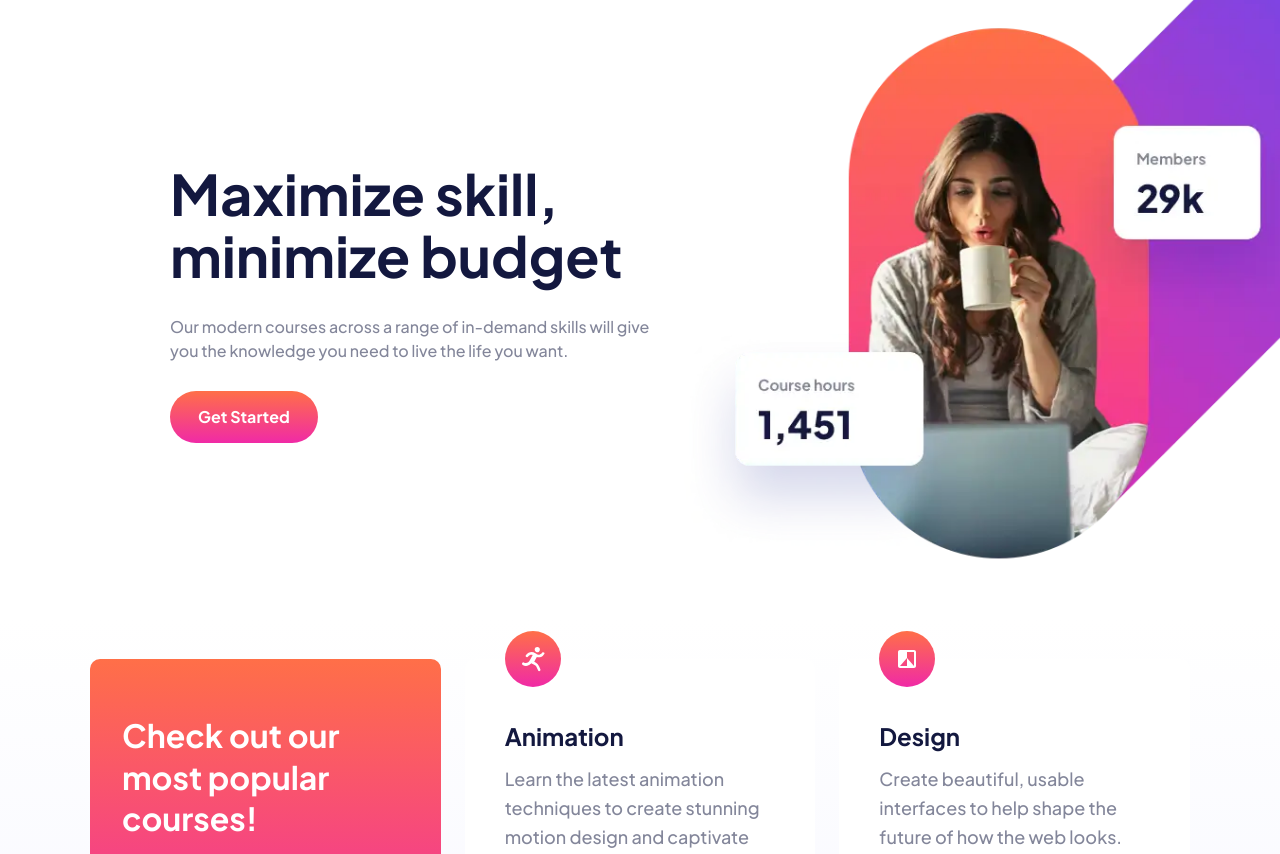
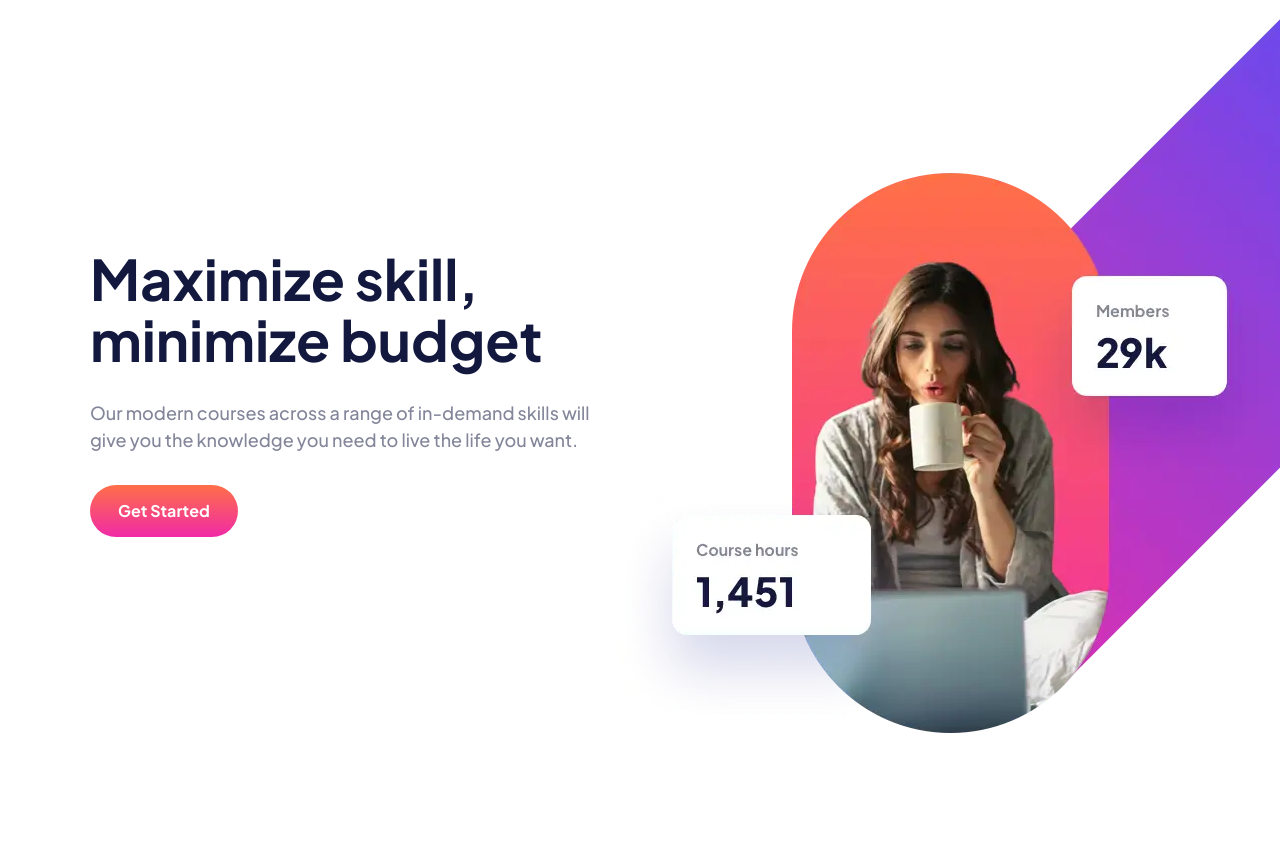
Before and after one commit to MattPahuta/skilled-elearning-webpage, a plain HTML site: page index.html in a window 1280 px wide. Shown: the part 76-930 px from the top of the page. Drawn offline with Linux system fonts and the light colour scheme.

Commit message:
Adjust header layout, card styles, and desktop typography

```diff
--- a/css/style.css
+++ b/css/style.css
@@ -10,26 +10,12 @@
   --clr-lt-pink: #FFA7C3;
   --clr-white: #FFFFFF;
   /* gradients */
-  /* example - background: var(--bg-gadient-1); */
   --bg-gradient-1: linear-gradient(180deg, #FF6F48 0.04%, #F02AA6 100%);
   --bg-gradient-2: linear-gradient(180deg, #4851FF 0%, #F02AA6 99.92%);
-
-  /* :root {
-    --clr-gradient-400: linear-gradient(#4751ff,#f028a7);
-    --clr-gradient-700: linear-gradient(0deg,#f028a7 0%,#ff6f47);
-
-    --bg-courses: linear-gradient(#fff,#f0f1ff);
-    --bg-courses-header: var(--clr-gradient-700);
-    --bg-course-icon: var(--clr-gradient-700);
-    --shadow: 0 2.5rem 5rem hsl(233 92% 29%/0.04);
-  } */
-
-
   /* fonts
     font-family: 'Plus Jakarta Sans', sans-serif;
   */
   --ff-main: 'Plus Jakarta Sans', sans-serif;
-
   /* font sizes */
   /* Heading (XL) - 56px/70px line height */
   --fs-heading-xl: 3.5rem;
@@ -45,12 +31,10 @@
   --fs-body-med: 1.125rem;
   /* Body (S) - 16px/28px line height */
   --fs-body-sml: 1rem;
-
   /* line heights */
   --lh-lrg: 4.375rem;
   --lh-med: 2.5rem;
   --lh-sml: 1.75rem;
-
 }
 
 
@@ -92,7 +76,6 @@ body {
   min-height: 100vh;
   display: flex;
   flex-direction: column;
-  background: var(--clr-white);
   color: var(--clr-gray);
 }
 
@@ -108,7 +91,6 @@ body {
 
 .container {
   margin-inline: auto;
-  /* adjust padding values */
   padding-inline: 1rem;
   max-width: 68.75em;
 }
@@ -117,12 +99,6 @@ body {
   .container {
     padding-inline: 2.5rem;
   }
-}
-
-@media (min-width: 60em) {
-  /* .container {
-    padding-inline: 10.325em;
-  } */
 }
 
 @media (min-width: 75em) {
@@ -155,7 +131,7 @@ p {
 
 .hero-text {
   max-width: 500px;
-  margin: 0 auto;
+  /* margin: 0 auto; */
 }
 
 .header-text {
@@ -169,6 +145,9 @@ p {
 @media (min-width: 75em) {
   .main-heading {
     font-size: var(--fs-heading-xl);
+  }
+  .header-text {
+    font-size: var(--fs-body-med);
   }
 }
 
@@ -226,23 +205,9 @@ p {
   padding-top: 1rem;
 }
 
-/* .navigation {
-  padding-block: 2.5em;
-} */
-
 .nav-items {
   justify-content: space-between;
   align-items: center;
-}
-
-.header-container {
-  /* margin-inline: auto;
-  justify-content: space-between;
-  align-items: center; */
-
-  /* testing only */
-  margin-bottom: 175px;
-  border: 1px solid red;
 }
 
 .hero {
@@ -257,6 +222,9 @@ p {
 
 
 @media (min-width: 48em) {
+  .header {
+    padding-bottom: 3em;
+  }
 
   .hero {
     display: grid;
@@ -284,21 +252,22 @@ p {
 
 }
 
-@media (min-width: 60em) {
-  .hero {
-    /* grid-template-columns: 5fr 7fr; */
-  }
-
-}
 
 /* adjust media min-width value */
 @media (min-width: 75em) {
   .hero-image {
-    margin-top: -16em;
+    margin-top: -8em;
+    margin-left: -30%;
+    max-width: 250%;
   }
 }
 
-
+@media (min-width: 90em) {
+  .hero-image {
+    margin-top: -12em;
+    margin-left: -30%;
+  }
+}
 
 /* courses section */
 .courses {
@@ -315,7 +284,6 @@ p {
   padding: 1.5em 2em;
   background: var(--bg-gradient-1);
   border-radius: .625rem;
-
 }
 
 .courses-header h2 {
@@ -329,6 +297,7 @@ p {
   padding: 3.5em 1.75em 2em;
   background: var(--clr-white);
   border-radius: 10px;
+  box-shadow: 0px 25px 50px rgba(6, 22, 141, 0.0442381);
 }
 
 .course-icon {
@@ -364,8 +333,6 @@ p {
     padding-top: 2.5rem;
   }
 
-
-
   .courses-grid {
     grid-template-columns: repeat(2, 1fr);
     gap: 4rem .625rem;
@@ -380,7 +347,9 @@ p {
 
   .course-card {
     padding: 4em 2.5em 2em;
+    border-radius: 15px;
   }
+
 }
 
 @media (min-width: 75em) {
```
